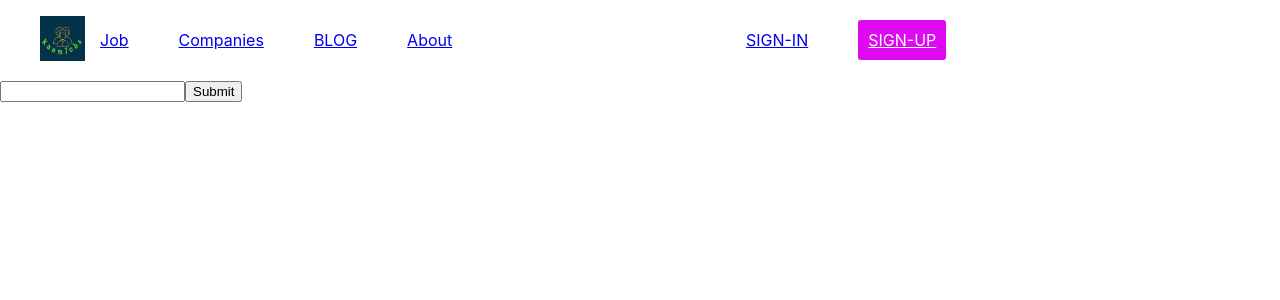
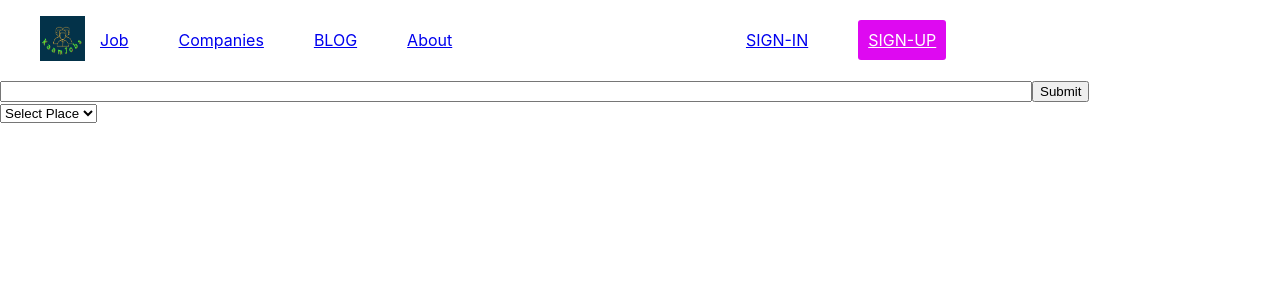
Before and after one commit to bijeaylimbu/JobPortal, a React (Create React App) app: page / in a window 1280 px wide. Shown: the top 300 px of the page. Built offline with nearby package versions, Linux system fonts and the light colour scheme.

Commit message:
fetch backend search data

```diff
--- a/src/App.js
+++ b/src/App.js
@@ -1,6 +1,7 @@
 
 import './App.css';
 import Home from './Page/Home/Home';
+import SearchDetail from '../src/Widget/Detail/SearchDetail.js'
 import {BrowserRouter as Router,Switch, Route} from 'react-router-dom';
 
 
@@ -15,6 +16,8 @@ function App() {
 
         <Switch>
           <Route exact path="/" component={Home}/>
+          <Route path='/search_detail' component={SearchDetail}/>
+
         </Switch>
       </Router>
 
--- /dev/null
+++ b/src/Widget/Detail/SearchDetail.js
@@ -0,0 +1,69 @@
+import React, { Component } from 'react';
+import "../Search/Search.css";
+class SearchDetail extends Component{
+
+    constructor(props){
+
+        super(props);
+        this.state={
+            error: null,
+            detail:[]
+        }
+    }
+
+
+
+  componentDidMount(){
+
+   let id=this.props.location.state.id;
+    fetch(`http://127.0.0.1:8000/jobs/all_jobs/${id}/`)
+    .then(res=> res.json())
+    .then(
+        (result)=>{
+            this.setState({
+                detail:result
+            })
+        },
+        (error) => {
+            this.setState({
+
+
+            });
+          }
+
+    )
+
+
+  }
+
+    render(){
+
+const {detail,error}=this.state;
+console.log(detail)
+if(detail==null){
+
+    return <div> <h2> Null</h2></div>
+}
+else
+{
+        return (
+
+
+            <div>
+
+
+
+ {detail.id}
+ <br/>
+
+ {detail.job_category}
+
+
+ </div>
+
+        );
+}
+    }
+}
+
+export default SearchDetail;
--- a/src/Widget/Search/Search.css
+++ b/src/Widget/Search/Search.css
@@ -0,0 +1,8 @@
+.search_result_div{
+
+    border: 2px solid black;
+}
+
+.search_input{
+    width: 80%;
+}
--- a/src/Widget/Search/Search.js
+++ b/src/Widget/Search/Search.js
@@ -1,6 +1,6 @@
 import React, { Component } from 'react';
-import "../Search/Search.js"
-
+import "../Search/Search.css"
+import {Link} from "react-router-dom";
 class Search extends Component{
 
 constructor(props){
@@ -9,16 +9,21 @@ constructor(props){
     this.state={
 
         job_title:'',
-        place:"",
+        place:'',
         category:'',
-        result:[]
+        result_job_position:[],
+        result_place:[],
+        result_category:[],
+        default_value:"",
+        error:null,
+        isLoaded:false
 
     };
 
     this.jobChange=this.jobChange.bind(this);
 
-    this.search=this.search.bind(this);
-    // this.category=this.category.bind(this);
+    this.placeChange=this.placeChange.bind(this);
+    this.categoryChange=this.categoryChange.bind(this);
 
 
 }
@@ -44,68 +49,168 @@ categoryChange(event){
 
 search(){
 
-    let{job_title,place,category}=this.state;
+    let{job_title}=this.state;
     const url_title=`http://127.0.0.1:8000/jobs/all_jobs/?search=${job_title}`;
-    const url_location=`http://127.0.0.1:8000/jobs/all_jobs/?job_category=${place}&location=${category}`;
+
 
      fetch(url_title, {
 
         method:'GET'
      }).then(response=> response.json())
      .then(json=> {
-         this.setState({result:json});
+         this.setState({result_job_position:json});
          console.log(json);
 
 
 
-     });
+     },
+     (error)=> {
+
+        this.setState({
+
+            error
+        })
+     }
+)
 
 
 
 }
 
+DropDownSelect(){
+   let {place}=this.state;
+   let {category}=this.state;
+    const url_location=`http://127.0.0.1:8000/jobs/all_jobs/?job_category=${category}&location=${place}`;
+
+     fetch(url_location, {
+
+        method:'GET'
+     }).then(response=> response.json())
+     .then(json=> {
+         this.setState({result_place:json});
+         console.log(json);
+
+
+
+     },
+     (error)=> {
+
+        this.setState({
+
+            error
+        })
+     }
+
+     )
+
+
+}
+
+
+MergeFunction(){
+
+console.log(this.state.job_title)
+console.log(this.state.place)
+     if(this.state.job_title===undefined && this.state.job_title===null) {
+    this.DropDownSelect();
+    }
+   else if(this.state.place==='Select Place' && this.state.place!==null ) {
+        this.search();
+   }
+
+}
 
     render(){
 
-        // if(this.props.result!=null){
 
-        //     return <h1> it is not null</h1>
-        // }
-        // else{
+const {error}=this.state;
+if(error){
 
-        //     return <h1>it is null</h1>
-        // }
-
+    return <div>{error.message}</div>
+}
+else{
 
         return (
             <>
 
 
-    <input type="text" value={this.state.job_title} onChange={this.jobChange}  />
-    <button onClick={()=> this.search()} > Submit</button>
+    <input type="text" className='search_input' value={this.state.job_title} onChange={this.jobChange}  />
+
+    <button onClick={()=> this.MergeFunction()} > Submit</button>
 <div>
 
 
 
-            {/* {
 
-                this.state.result.map((object,index)=> (
+<div className=''>
 
-                    <p key={index} > {object}</p>
-                ))
-            }
+{
+//search in words
+}
+{this.state.result_job_position.map(data=><div className="search_result_div">
+
+< Link to={{
+pathname: "/search_detail",
+state:{id:data.id}
 
 
-       */}
+}}>
+{data.id}
+    {data.job_category}
+    <br/>
+    {data.position}
+</ Link>
+     </div>)}
 
-{this.state.result.map(data=><div>{data.id} </div>)}
+{
+    //Select Place
+}
 
+     <select value={this.state.place}
+ onChange={this.placeChange}
+ defaultValue={this.state.default_value}>
+
+     <option value="Select Place">Select Place</option>
+    <option value="Kathmandu">Kathmandu</option>
+    <option value="Pokhara">Pokhara</option>
+    <option value="Lalitpur">Lalitpur</option>
+    <option value="Bharatpur">Bharatpur</option>
+    <option value="Biratnagar">Biratnagar</option>
+    <option value="Janakpur">Janakpur</option>
+    <option value="Hetauda">Hetauda</option>
+    <option value="Dhangadhi">Dhangadhi</option>
+    <option value="Tulsipur">Tulsipur</option>
+
+
+
+    <option value="Itahari">Itahari</option>
+    <option value="Nepalgunj">Nepalgunj</option>
+    <option value="Butwal">Butwal</option>
+    <option value="Kalaiya">Kalaiya</option>
+    <option value="Dharan">Dharan</option>
+    <option value="Jitpursimara">Jitpursimara</option>
+    <option value="Other">Other</option>
+
+  </select>
 </div>
-            </>
+</div>
+
+{this.state.result_place.map(data=><div className="search_result_div">
+
+
+{data.id}
+    {data.job_category}
+    <br/>
+    {data.position}
+
+     </div>)}
+
+</>
 
 
 
         );
+}
     }
 }
 
```
Also changed, not shown: src/Widget/Detail/SearchDetail.css (added).
